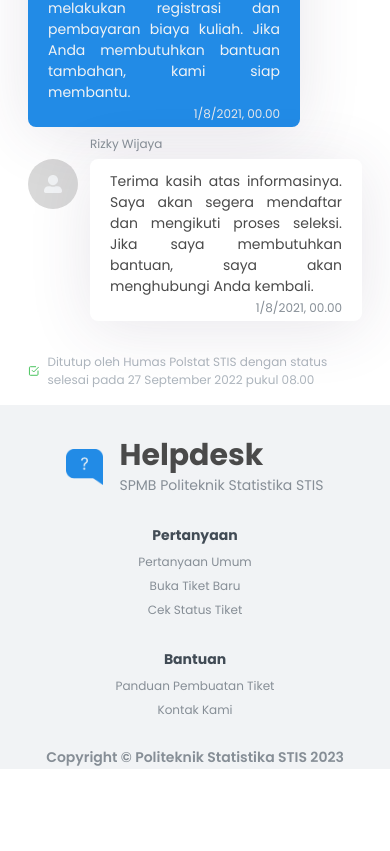
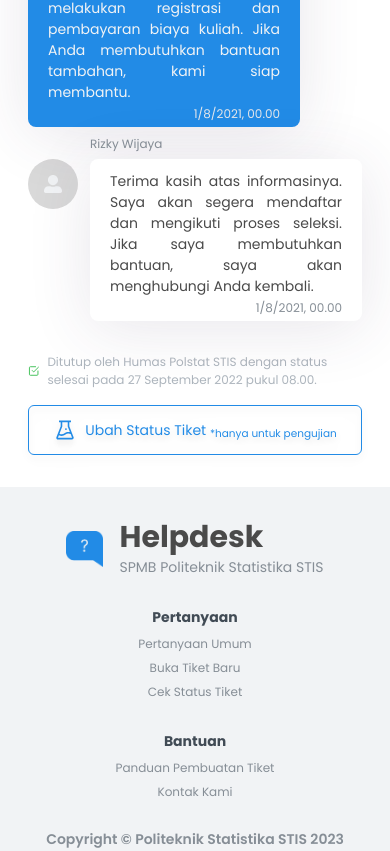
Before and after one commit to damarss/helpdesk, a Next.js app: page /check-ticket/1 in a window 390 px wide. Shown: the part 1056-1907 px from the top of the page. Before the commit the page ends 1825 px from the top, so only its background shows below. Built offline with nearby package versions, Linux system fonts and the light colour scheme.

Commit message:
Tambah tombol ganti status tiket

```diff
--- a/app/check-ticket/[number]/page.tsx
+++ b/app/check-ticket/[number]/page.tsx
@@ -1,7 +1,10 @@
+"use client";
+
 import DiscussionBody from "@/components/DiscussionBody";
 import DiscussionForm from "@/components/DiscussionForm";
 import DiscussionHead from "@/components/DiscussionHead";
-import React from "react";
+import React, { useEffect, useState } from "react";
+import { AiOutlineExperiment } from "react-icons/ai";
 
 type Params = {
   number: string;
@@ -25,8 +28,15 @@
   discussions: discussion[];
 };
 
-const page = ({ params }: { params: Params }) => {
-  const ticket = {
+const Page = ({ params }: { params: Params }) => {
+  const [ticket, setTicket] = useState<ticket | null>(null);
+
+  const handleChangeStatus = (): void => {
+    setTicket(ticket ? { ...ticket, isClosed: !ticket.isClosed } : null);
+  };
+
+  useEffect(() => {
+    const ticketData = {
       number: params.number,
       isClosed: true,
       createdAt: "2022-09-27T00:00:00.000Z",
@@ -55,18 +65,33 @@
           message:
             "Terima kasih atas informasinya. Saya akan segera mendaftar dan mengikuti proses seleksi. Jika saya membutuhkan bantuan, saya akan menghubungi Anda kembali.",
           createdAt: "2021-08-01T00:00:00.000Z",
-      }
+        },
       ],
     };
+    setTicket(ticketData);
+  }, [params.number]);
 
   return (
     <main className="flex flex-col justify-center mx-7 md:mx-36">
       <DiscussionHead ticket={ticket} />
       <DiscussionBody ticket={ticket} />
-      {!ticket.isClosed && <DiscussionForm />}
+      {!ticket?.isClosed && <DiscussionForm />}
+      <div className="mb-8 md:mb-12 w-full">
+        <button
+          className="flex gap-2 w-full items-center justify-center hover:bg-biru hover:text-grey-base drop-shadow-lg border-[1px] border-biru text-biru text-active font-active rounded-md p-3 md:px-5 md:py-1"
+          onClick={handleChangeStatus}
+        >
+          <span className="text-2xl">
+            <AiOutlineExperiment />
+          </span>
+          <span className="">
+            Ubah Status Tiket <sub>*hanya untuk pengujian</sub>
+          </span>
+        </button>
+      </div>
     </main>
   );
 };
 
-export default page;
+export default Page;
 export type { ticket, discussion };
--- a/components/DiscussionBody.tsx
+++ b/components/DiscussionBody.tsx
@@ -4,7 +4,7 @@
 import { LuCheckSquare } from "react-icons/lu";
 
 type Props = {
-  ticket: ticket;
+  ticket: ticket | null;
 };
 
 const DiscussionBody = (props: Props) => {
@@ -13,8 +13,8 @@
   return (
     <div className="mb-4 md:mb-6">
       <span className="block text-secondary text-grey-light mb-10 text-center">
-        Dibuka oleh {ticket.userName} pada{" "}
-        {new Date(ticket.createdAt).toLocaleDateString("id", {
+        Dibuka oleh {ticket?.userName} pada{" "}
+        {ticket && new Date(ticket?.createdAt).toLocaleDateString("id", {
           day: "numeric",
           month: "long",
           year: "numeric",
@@ -23,7 +23,7 @@
         })}
       </span>
       {ticket &&
-        ticket.discussions.map((discussion) => (
+        ticket?.discussions.map((discussion) => (
           <DiscussionCard
             key={discussion.id}
             creator={ticket.userName}
@@ -32,9 +32,9 @@
             createdAt={discussion.createdAt}
           />
         ))}
-      {ticket.isClosed && (<div className="flex space-x-2 items-center">
+      {ticket?.isClosed && (<div className="flex space-x-2 items-center">
         <LuCheckSquare className="text-xl text-green" />
-        <p className="text-secondary text-grey-light">Ditutup oleh {ticket?.closedBy} dengan status selesai pada {new Date(ticket?.closedAt || "").toLocaleDateString("id", {day: "numeric", month: "long", year: "numeric", hour: "numeric", minute: "numeric"})}</p>
+        <p className="text-secondary text-grey-light">Ditutup oleh {ticket?.closedBy} dengan status selesai pada {new Date(ticket?.closedAt || "").toLocaleDateString("id", {day: "numeric", month: "long", year: "numeric", hour: "numeric", minute: "numeric"})}.</p>
       </div>)}
     </div>
   );
--- a/components/DiscussionHead.tsx
+++ b/components/DiscussionHead.tsx
@@ -3,7 +3,7 @@
 import { ticket } from "@/app/check-ticket/[number]/page";
 
 type Props = {
-  ticket: ticket;
+  ticket: ticket | null;
 };
 
 const DiscussionHead = (props: Props) => {
@@ -13,7 +13,7 @@
     <div className="relative mt-8 md:mt-18 border-b-[1px] border-grey-light mb-8 md:mb-12">
       <div className="flex flex-col mb-4 md:mb-6">
         <h1 className="text-3xl font-h1 w-2/3 md:w-full">
-          Diskusi Tiket <span className="text-biru">#{ticket.number}</span>
+          Diskusi Tiket <span className="text-biru">#{ticket?.number}</span>
         </h1>
         <p className="text-base text-grey-mid">
           Berikut merupakan diskusi hasil pengajuan tiket anda.
@@ -27,16 +27,16 @@
               <span className="col-span-4">Status Tiket</span>
               <span
                 className={`col-span-8 font-active ${
-                  ticket.isClosed ? "text-green" : "text-grey-mid"
+                  ticket?.isClosed ? "text-green" : "text-grey-mid"
                 }`}
               >
-                : {ticket.isClosed ? "Selesai" : "Berjalan"}
+                : {ticket?.isClosed ? "Selesai" : "Berjalan"}
               </span>
             </div>
             <div className="text-base grid grid-cols-12 space-x-1">
               <span className="col-span-4">Tanggal Dibuat</span>
               <span className="col-span-8">
-                : {new Date(ticket.createdAt).toLocaleDateString("id", {day: "numeric", month: "long", year: "numeric"})}
+                : {ticket && new Date(ticket?.createdAt).toLocaleDateString("id", {day: "numeric", month: "long", year: "numeric"})}
               </span>
             </div>
           </div>
@@ -47,13 +47,13 @@
             <div className="text-base grid grid-cols-12 space-x-1">
               <span className="col-span-4 md:col-span-3">Nama</span>
               <span className="col-span-8 md:col-span-9 font-active">
-                : {ticket.userName}
+                : {ticket?.userName}
               </span>
             </div>
             <div className="text-base grid grid-cols-12 space-x-1">
               <span className="col-span-4 md:col-span-3">Alamat Email</span>
               <span className="col-span-8 md:col-span-9">
-                : {ticket.userEmail}
+                : {ticket?.userEmail}
               </span>
             </div>
           </div>
```
Lines whose indentation alone changed are shown as unchanged.
